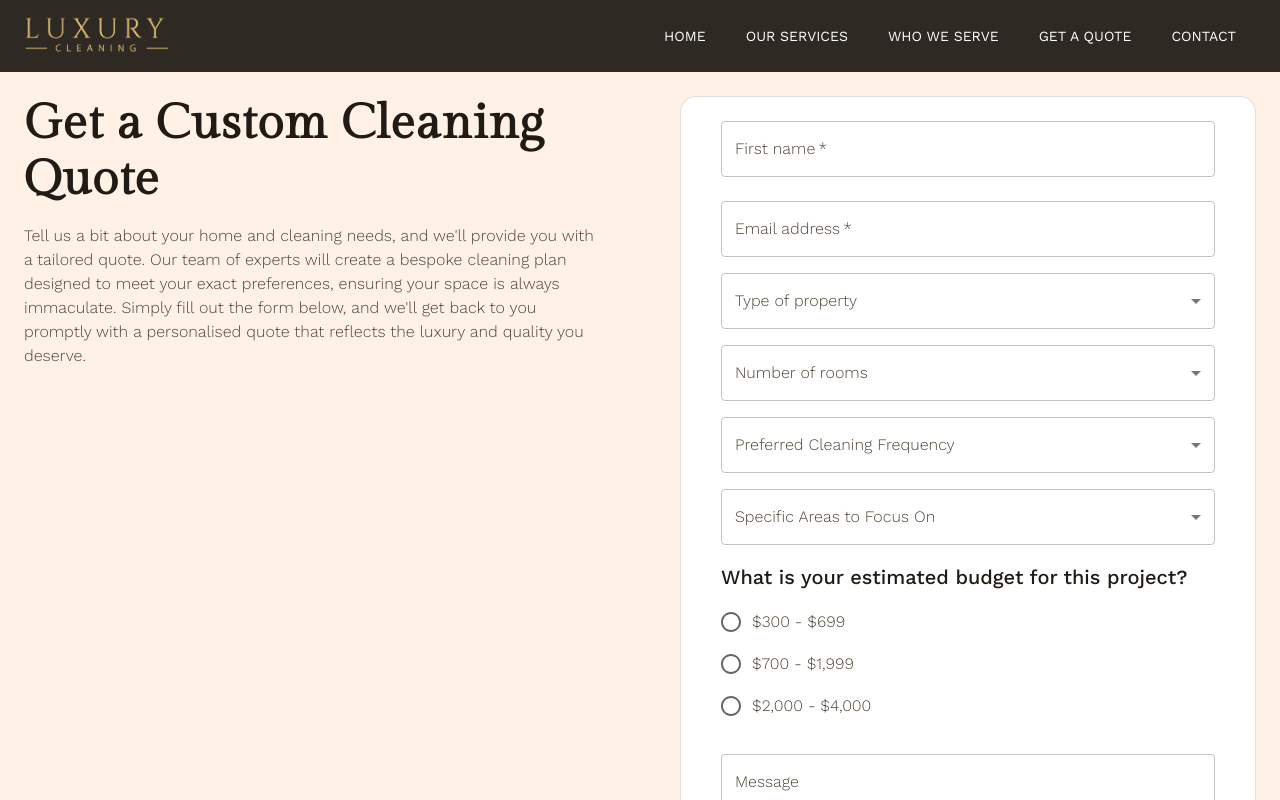
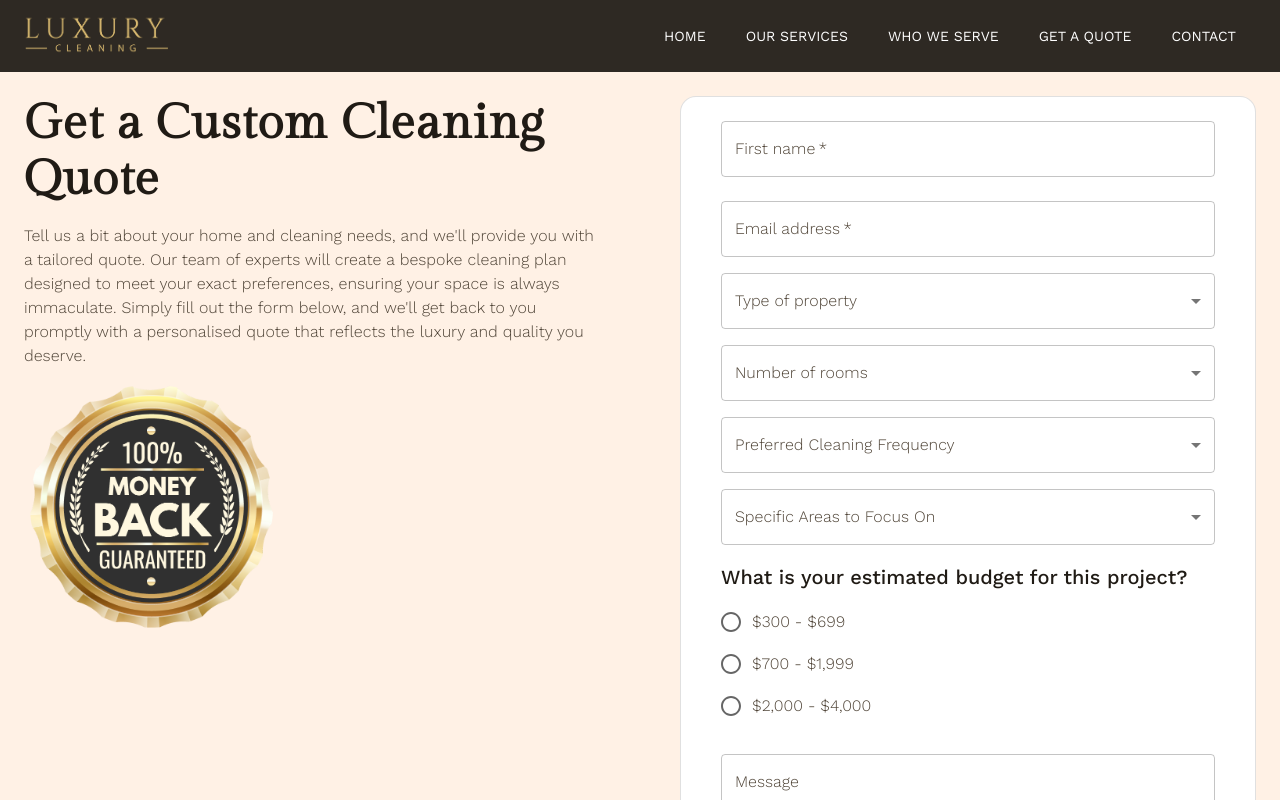
Before and after one commit to dhoat30/luxury-cleaning, a Next.js app: page /get-a-quote in a window 1280 px wide. Shown: the top 800 px of the page. Built offline with nearby package versions, Linux system fonts and the light colour scheme.

Commit message:
added money back guaratnee icon

```diff
--- a/app/form/thank-you/page.js
+++ b/app/form/thank-you/page.js
@@ -25,6 +25,7 @@ export default async function Page() {
     const data = await getPageData("website-enquiry")
     return (
         <>
+            <Header showBackgroundColor={1} />
             <main>
                 <ThankYou />
             </main>
--- a/app/layout.js
+++ b/app/layout.js
@@ -32,7 +32,7 @@ export default function RootLayout({ children }) {
 
   return (
     <html lang="en" className={`${work_sans.variable} ${gilda_display.variable}`}>
-      {/* <GoogleTagManager gtmId="GTM-N347V98" /> */}
+      <GoogleTagManager gtmId="GTM-WM36CTVJ" />
       <body >
         <ThemeProvider theme={lightTheme}>
           {children}
--- a/components/Pages/GetQuotePage2/GetQuotePage.jsx
+++ b/components/Pages/GetQuotePage2/GetQuotePage.jsx
@@ -5,7 +5,8 @@ import { lightTheme } from "@/utlis/themeSettings";
 import Paper from "@mui/material/Paper";
 import Typography from "@mui/material/Typography";
 import dynamic from "next/dynamic";
-
+import Image from "next/image";
+import Link from "next/link";
 const WebsiteInquiryLongForm = dynamic(() =>
   import("@/components/UI/Forms/WebsiteInquiryLongForm")
 );
@@ -26,6 +27,16 @@ export default function GetQuotePage2({ title, description }) {
             >
               {description}
             </Typography>
+            <Link href="/money-back-guarantee">
+              <Image
+                className="image"
+                src="/money-back.png"
+                alt="Get a Quote"
+                width="256"
+                height="246"
+                quality={100}
+              />
+            </Link>
           </div>
           <Paper className="form-wrapper" variant="outlined">
             <WebsiteInquiryLongForm />
@@ -58,6 +69,9 @@ const ContainerStyled = styled(Container)`
       position: sticky;
       top: 80px;
     }
+    .image {
+      margin-top: 16px;
+    }
   }
   .form-wrapper {
     padding: 0 16px;
--- a/components/Pages/HtmlPageTemplate/HtmlPageTemplate.jsx
+++ b/components/Pages/HtmlPageTemplate/HtmlPageTemplate.jsx
@@ -7,7 +7,10 @@ import Box from "@mui/material/Box";
 import Paper from "@mui/material/Paper";
 export default function HtmlPageTemplate({ pageData }) {
   return (
-    <Paper elevation={1}>
+    <Paper
+      elevation={1}
+      sx={{ background: "var(--light-surface-container-low)" }}
+    >
       <ContainerStyled maxWidth="xl">
         <Box className="title">
           <Typography variant="h2" component="h1">
--- a/components/UI/Forms/ContactForm.js
+++ b/components/UI/Forms/ContactForm.js
@@ -7,6 +7,7 @@ import LoadingBtn from "../Buttons/LoadingBtn";
 import Box from '@mui/material/Box';
 import axios from "axios";
 import styled from "@emotion/styled";
+import { useRouter } from 'next/navigation'
 
 
 import dynamic from "next/dynamic";
@@ -16,6 +17,8 @@ import { FormatColorResetTwoTone } from "@mui/icons-material";
 const Alert = dynamic(() => import("@mui/material/Alert"));
 
 export default function ContactForm({ className, formName = "Contact Form" }) {
+    const router = useRouter()
+
     const [formData, setFormData] = useState({ typeOfService: [], formName: "Contact Form" });
     const [errors, setErrors] = useState({});
     const [activeStep, setActiveStep] = React.useState(0);
@@ -129,6 +132,7 @@ export default function ContactForm({ className, formName = "Contact Form" }) {
                     // set initial state to empty string
                     setActiveStep((prevActiveStep) => prevActiveStep + 1);
                     setError(false)
+                    router.push('/form/thank-you')
 
                 }
                 else {
--- a/components/UI/Forms/WebsiteInquiryLongForm.js
+++ b/components/UI/Forms/WebsiteInquiryLongForm.js
@@ -145,7 +145,7 @@ export default function WebsiteInquiryLongForm({ className, formName = "Website
                     setError(false)
                     // set initial state to empty string
                     setActiveStep((prevActiveStep) => prevActiveStep + 1);
-                    router.push('/website-enquiry/thank-you')
+                    router.push('/form/thank-you')
                 }
                 else {
                     console.log(response)
```
Also changed, not shown: public/money-back.png (added).
